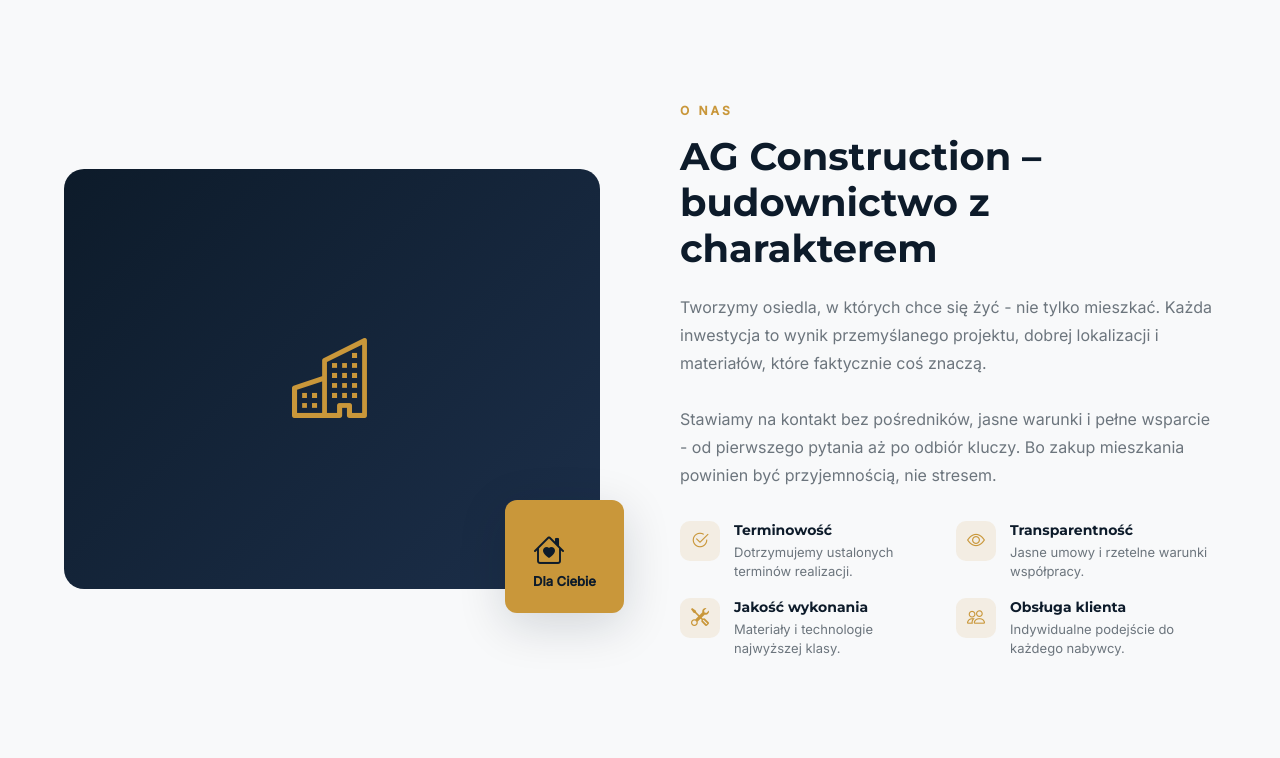
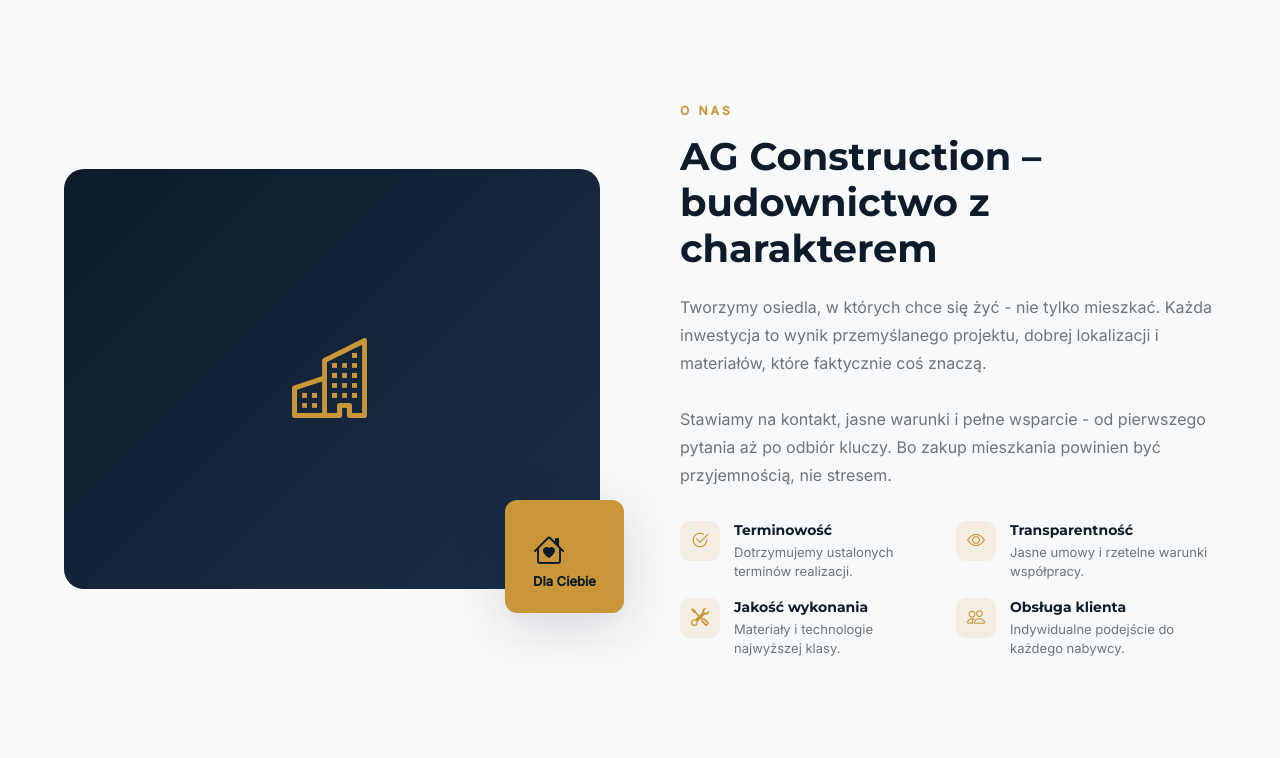
Before and after one commit to BuKarData/ag-construction, a Django app: page / in a window 1280 px wide. Shown: the part 2443-3201 px from the top of the page. Run offline with Django 5.2, Linux system fonts and the light colour scheme; data that the repository does not hold is empty.

Commit message:
content: skróć zdanie w sekcji O nas - usuń "bez pośredników"
Co-Authored-By: Claude Sonnet 4.6 <noreply@anthropic.com>

```diff
--- a/oferty/templates/home.html
+++ b/oferty/templates/home.html
@@ -1498,7 +1498,7 @@
                     Tworzymy osiedla, w których chce się żyć - nie tylko mieszkać. Każda inwestycja to wynik przemyślanego projektu, dobrej lokalizacji i materiałów, które faktycznie coś znaczą.
                 </p>
                 <p style="color:var(--ag-gray-600);font-size:16px;line-height:1.75;margin-bottom:32px;">
-                    Stawiamy na kontakt bez pośredników, jasne warunki i pełne wsparcie - od pierwszego pytania aż po odbiór kluczy. Bo zakup mieszkania powinien być przyjemnością, nie stresem.
+                    Stawiamy na kontakt, jasne warunki i pełne wsparcie - od pierwszego pytania aż po odbiór kluczy. Bo zakup mieszkania powinien być przyjemnością, nie stresem.
                 </p>
                 <div class="about-values">
                     <div class="value-item">
```
